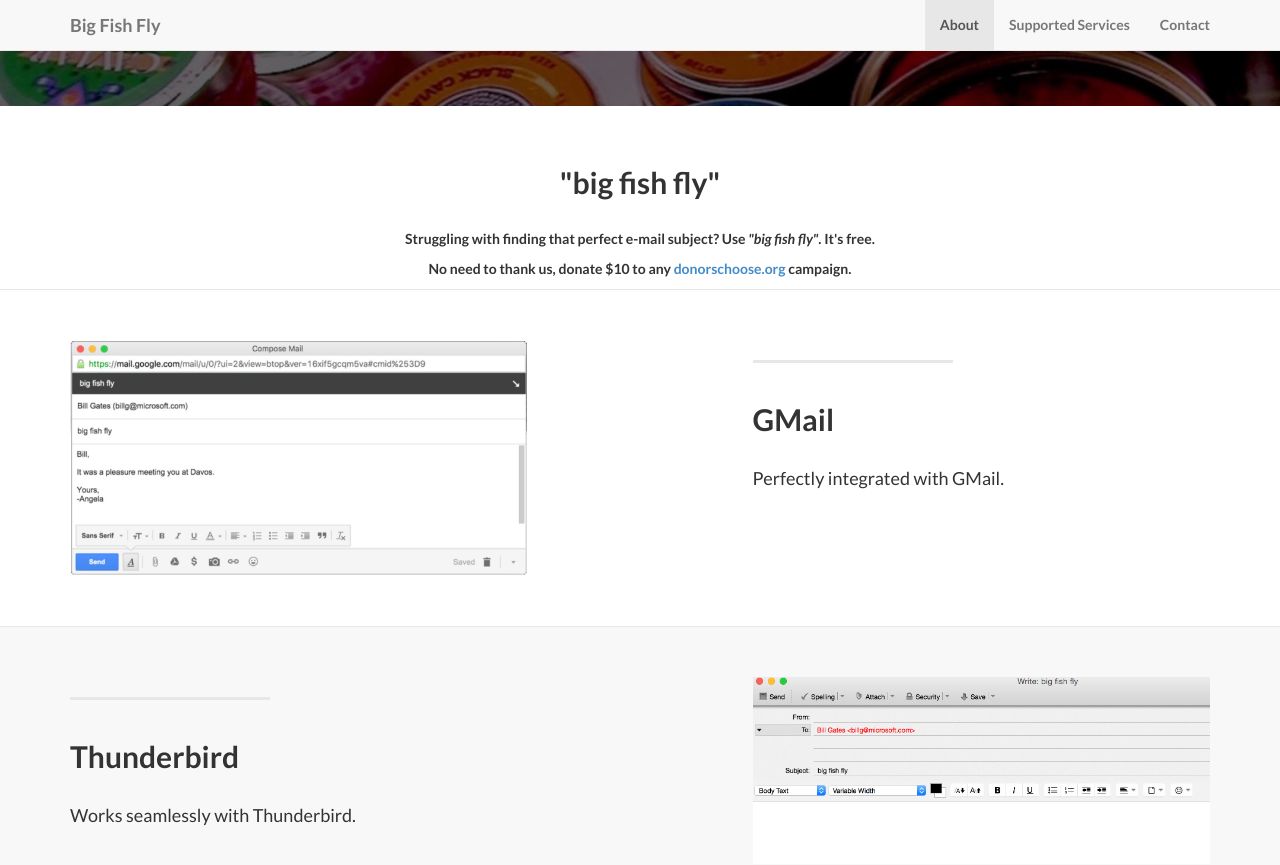
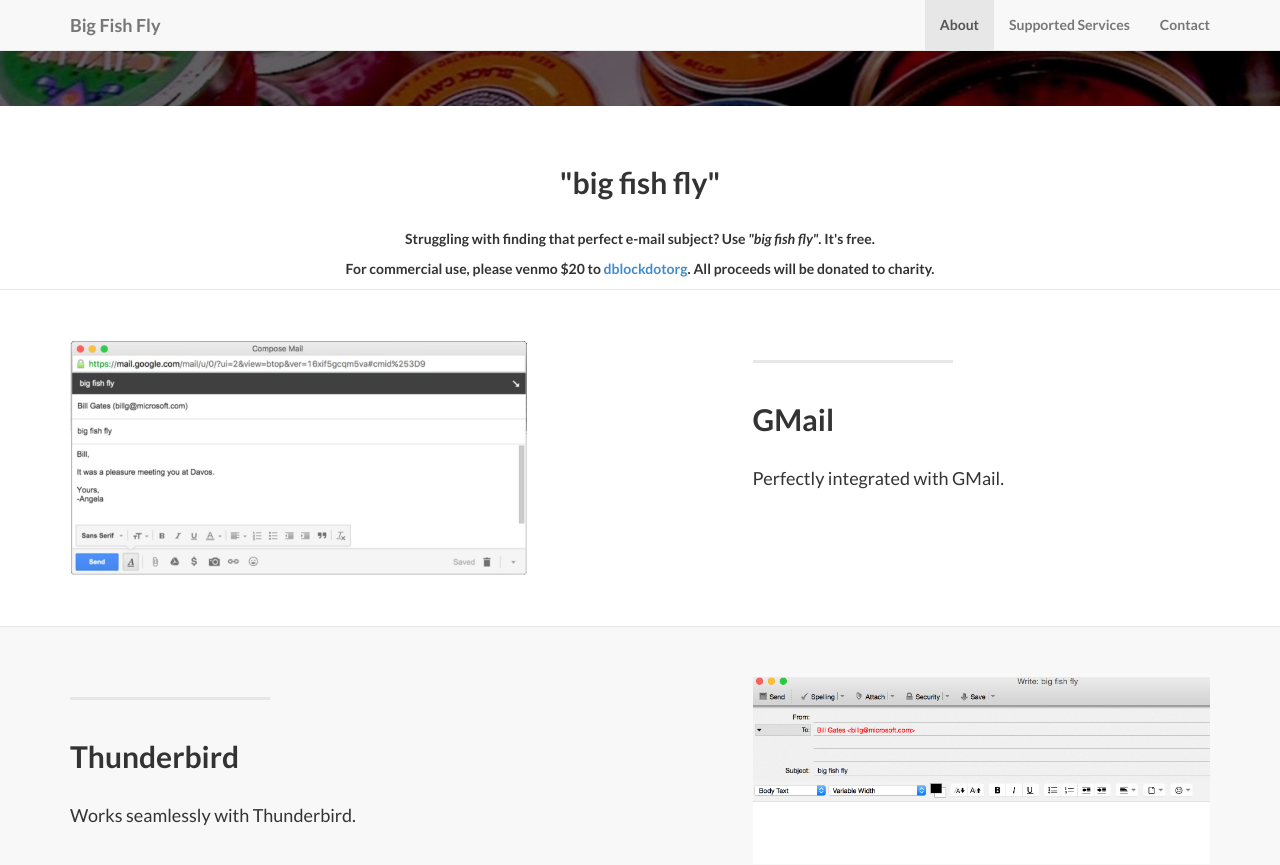
Before and after one commit to dblock/bigfishfly.org, a Jekyll site: the page built from index.html, in a window 1280 px wide and 900 px high, scrolled down 671 px. Shown: the top 865 px of the window. Built offline with Jekyll 4.4.1, drawn with Linux system fonts in a browser that asks for light colours.

Commit message:
For commercial use, please venmo dblockdotorg.

```diff
--- a/_includes/about.html
+++ b/_includes/about.html
@@ -6,7 +6,7 @@
               <h2>"big fish fly"</h2>
               <br/>
                 <p>Struggling with finding that perfect e-mail subject? Use <em>"big fish fly"</em>. It's free.</p>
-                <p>No need to thank us, donate $10 to any <a href="http://www.donorschoose.org/">donorschoose.org</a> campaign.</p>
+                <p>For commercial use, please venmo $20 to <a href="https://venmo.com/dblockdotorg/">dblockdotorg</a>. All proceeds will be donated to charity.</p>
               </div>
         </div>
     </section>
```
